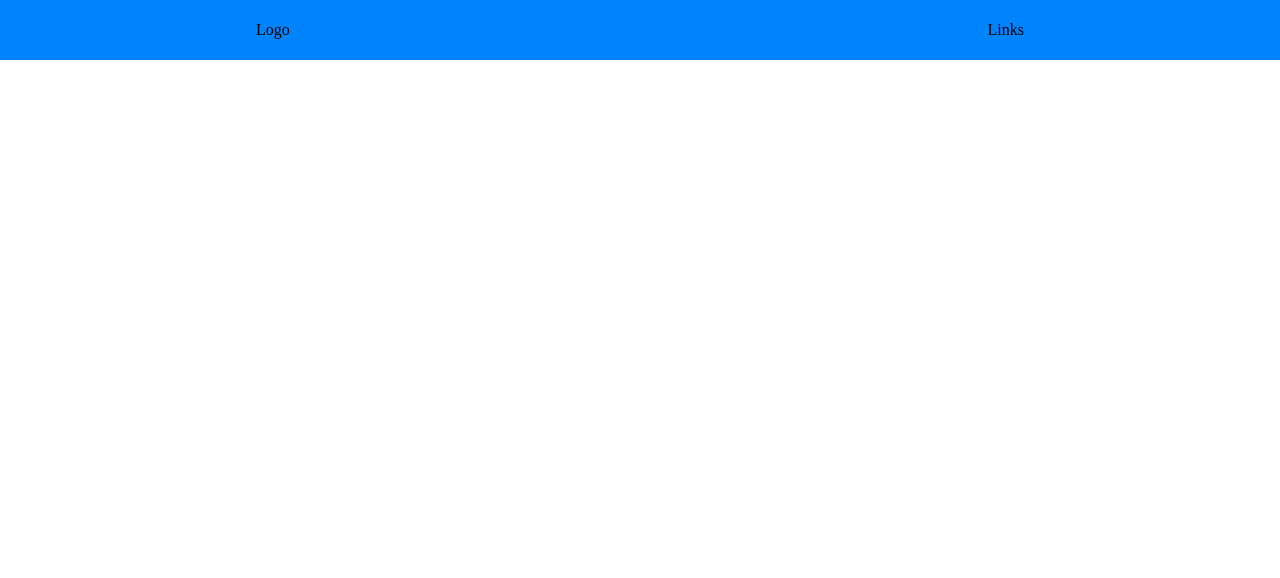
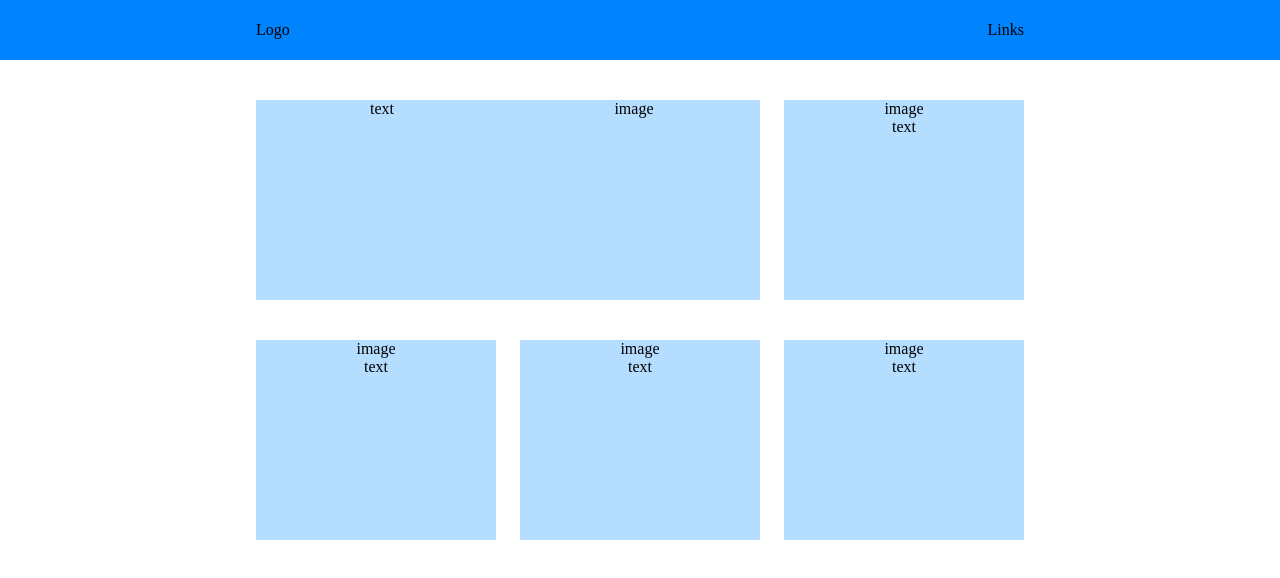
Before and after one commit to DavidDume/htmlcss-responsive-layout, a plain HTML site: page index.html in a window 1280 px wide. Drawn offline with Linux system fonts and the light colour scheme.

Commit message:
layout benefits concluso

```diff
--- a/css/style.css
+++ b/css/style.css
@@ -6,6 +6,7 @@
 
 :root {
     --header: #0084fd;
+    --benefits: #b5ddff;
 }
 
 header {
@@ -19,7 +20,7 @@ header {
 
 .margin-auto {
     width: 90%;
-    margin: auto;
+    margin: 0 auto;
 }
 
 .container {
@@ -29,13 +30,45 @@ header {
     height: 100%;
 }
 
+.benefits {
+    margin-top: 80px;
+}
+
+.col {
+    background-color: var(--benefits);
+    text-align: center;
+    margin-top: 20px;
+    margin-bottom: 20px;
+    height: 200px;
+}
+
 @media screen and (min-width: 768px) {
     .margin-auto {
         width: 70%;
+    }
+    .benefits .columns {
+        display: flex;
+        flex-wrap: wrap;
+        margin-right: -0.75rem;
+        margin-left: -0.75rem;
+    }
+    .col:first-child {
+        width: calc((100% / 3) * 2 - 1.5rem);
+    }
+    .col {
+        width: calc((100% / 3) - 1.5rem);
+        margin-right: 0.75rem;
+        margin-left: 0.75rem;
     }
 }
 @media screen and (min-width: 1024px) {
     .margin-auto {
         width: 60%;
     }
+    .col:first-child {
+        display: flex;
+    }
+    .col:first-child > div {
+        width: 50%;
+    }
 }
--- a/index.html
+++ b/index.html
@@ -7,12 +7,38 @@
     <link rel="stylesheet" href="./css/style.css">
     <title>Document</title>
 </head>
-<body>
+<body class="debug">
     <header>
         <div class="container margin-auto">
             <div>Logo</div>
             <div>Links</div>
         </div>
     </header>
+    <main>
+        <section class="benefits margin-auto">
+            <div class="columns">
+                <div class="col">
+                    <div>text</div>
+                    <div>image</div>
+                </div>
+                <div class="col">
+                    <div>image</div>
+                    <div>text</div>
+                </div>
+                <div class="col">
+                    <div>image</div>
+                    <div>text</div>
+                </div>
+                <div class="col">
+                    <div>image</div>
+                    <div>text</div>
+                </div>
+                <div class="col">
+                    <div>image</div>
+                    <div>text</div>
+                </div>
+            </div>
+        </section>
+    </main>
 </body>
 </html>
```
